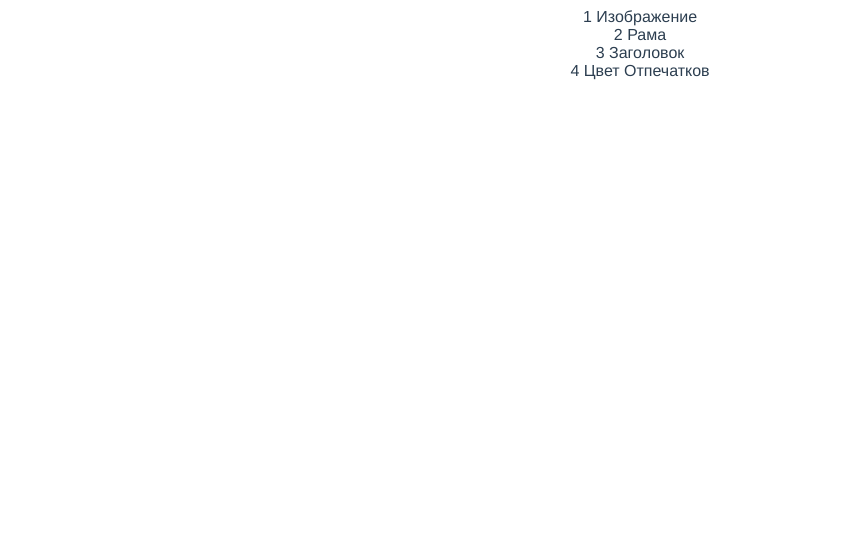
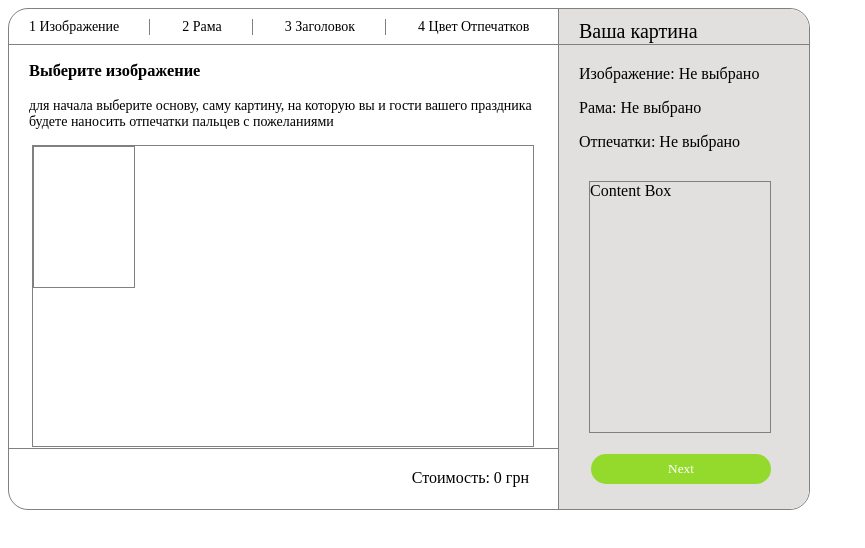
Before and after one commit to YuriiOL/ThirdTry, a Vue app in the folder project-on-vue/: page / in a window 1280 px wide. Shown: the top 548 px of the page, without its empty margins (0-865 px from the left). Built offline with nearby package versions, Linux system fonts and the light colour scheme.

Commit message:
key elemsnts
add the look of key elements and styles them

```diff
--- a/project-on-vue/src/App.vue
+++ b/project-on-vue/src/App.vue
@@ -5,24 +5,4 @@
 </template>
 
 <style>
-#app {
-  font-family: Avenir, Helvetica, Arial, sans-serif;
-  -webkit-font-smoothing: antialiased;
-  -moz-osx-font-smoothing: grayscale;
-  text-align: center;
-  color: #2c3e50;
-}
-
-#nav {
-  padding: 30px;
-}
-
-#nav a {
-  font-weight: bold;
-  color: #2c3e50;
-}
-
-#nav a.router-link-exact-active {
-  color: #42b983;
-}
 </style>
--- /dev/null
+++ b/project-on-vue/src/components/Footer.vue
@@ -0,0 +1,24 @@
+<template>
+  <div class="footer">
+    <div class="price">Стоимость: 0 грн</div>
+  </div>
+</template>
+
+<script>
+export default {};
+</script>
+
+<style scoped>
+.footer {
+  position: absolute;
+  bottom: 0;
+  border-top: 1px solid gray;
+  width: 550px;
+  height: 60px;
+}
+.price {
+  position: absolute;
+  right: 30px;
+  top: 20px;
+}
+</style>
--- a/project-on-vue/src/components/Header.vue
+++ b/project-on-vue/src/components/Header.vue
@@ -3,7 +3,7 @@
     <div>1 Изображение</div>
     <div>2 Рама</div>
     <div>3 Заголовок</div>
-    <div>4 Цвет Отпечатков</div>
+    <div class="last">4 Цвет Отпечатков</div>
   </div>
 </template>
 
@@ -12,4 +12,18 @@ export default {};
 </script>
 
 <style scoped>
+div {
+  float: left;
+  border-right: 1px solid gray;
+  padding: 0px 30px 0px 10px;
+  margin-right: 22px;
+  font-size: 14px;
+}
+.last {
+  border-right: none;
+}
+.header {
+  padding: 10px;
+  border-right: none;
+}
 </style>
--- /dev/null
+++ b/project-on-vue/src/components/Pictures.vue
@@ -0,0 +1,41 @@
+<template>
+  <div class="pictures">
+    <h3>Выберите изображение</h3>
+    <p>
+      для начала выберите основу, саму картину, на которую вы и гости вашего праздника
+      <br />будете наносить отпечатки пальцев с пожеланиями
+    </p>
+    <div class="container">
+      <div class="imgbox"></div>
+    </div>
+  </div>
+</template>
+
+<script>
+export default {};
+</script>
+
+<style scoped>
+.pictures {
+  position: absolute;
+  border-top: 1px solid gray;
+  width: 550px;
+  height: 410px;
+  top: 35px;
+  font-size: 14px;
+  padding-left: 20px;
+}
+.container {
+  position: absolute;
+  bottom: 8px;
+  left: 23px;
+  border: 1px solid gray;
+  height: 300px;
+  width: 500px;
+}
+.imgbox {
+  height: 140px;
+  width: 100px;
+  border: 1px solid gray;
+}
+</style>
--- /dev/null
+++ b/project-on-vue/src/components/SideBar.vue
@@ -0,0 +1,59 @@
+<template>
+  <div class="sideBar">
+    <div class="sideHead">Ваша картина</div>
+    <div class="textInfo">
+      <p>Изображение: Не выбрано</p>
+      <p>Рама: Не выбрано</p>
+      <p>Отпечатки: Не выбрано</p>
+    </div>
+    <div class="chosenElement">Content Box</div>
+    <button>Next</button>
+  </div>
+</template>
+
+<script>
+export default {};
+</script>
+
+<style scoped>
+.sideBar {
+  border-left: 1px solid gray;
+  width: 250px;
+  height: 500px;
+  position: absolute;
+  right: 0px;
+  background-color: rgb(226, 223, 223);
+  border-top-right-radius: 20px;
+  border-bottom-right-radius: 20px;
+}
+.sideHead {
+  height: 24px;
+  border-bottom: 1px solid gray;
+  padding: 11px 30px 0px 20px;
+  font-size: 20px;
+}
+.chosenElement {
+  margin: 30px;
+  width: 180px;
+  height: 250px;
+  border: 1px solid gray;
+}
+button {
+  border: 1px solid gray;
+  position: absolute;
+  bottom: 25px;
+  left: 32px;
+  width: 180px;
+  height: 30px;
+  background-color: rgb(148, 218, 45);
+  color: white;
+  border-radius: 20px;
+  outline: none !important;
+  border: 1px;
+  font-family: "Times New Roman";
+}
+.textInfo {
+  margin: 20px 20px;
+  margin-bottom: none;
+}
+</style>
--- a/project-on-vue/src/views/Wrapper.vue
+++ b/project-on-vue/src/views/Wrapper.vue
@@ -1,14 +1,29 @@
 <template>
   <div class="wrapper">
     <Header></Header>
+    <SideBar></SideBar>
+    <Pictures></Pictures>
+    <Footer></Footer>
   </div>
 </template>
 
 <script>
 // @ is an alias to /src
 import Header from "@/components/Header.vue";
+import SideBar from "@/components/SideBar.vue";
+import Footer from "@/components/Footer.vue";
+import Pictures from "@/components/Pictures.vue";
 export default {
   name: "Wrapper",
-  components: { Header }
+  components: { Header, SideBar, Footer, Pictures }
 };
 </script>
+<style scoped>
+.wrapper {
+  border: 1px solid gray;
+  border-radius: 20px;
+  width: 800px;
+  height: 500px;
+  position: relative;
+}
+</style>
```
